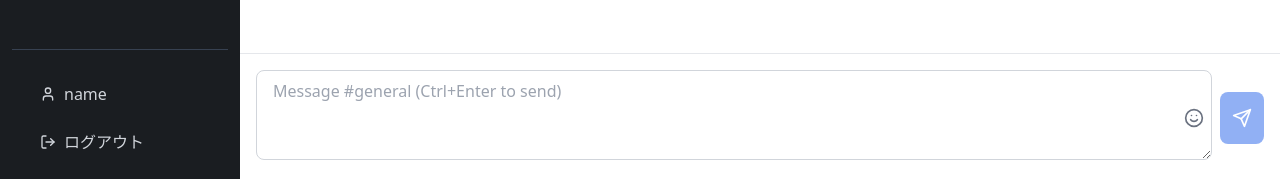
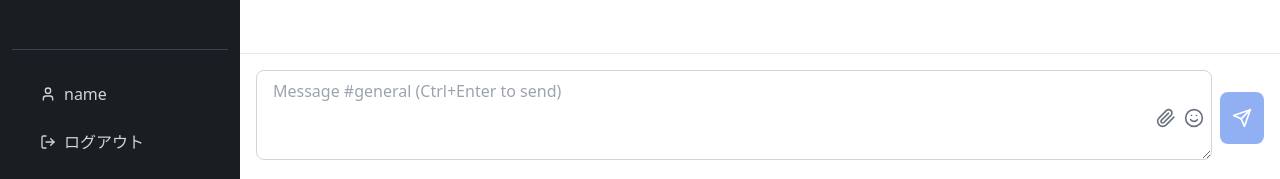
Before and after one commit to kamekamek/slack_clone_vite, a React (Vite) app: page / in a window 1280 px wide. Both pictures are taken after typing "name@example.com", "Sample123" into the empty fields and a click on the button "ログイン". Shown: the part 618-797 px from the top of the page. Built offline with nearby package versions, Linux system fonts and the light colour scheme.

Commit message:
feat: メッセージ入力エリアにファイルアップロード機能を追加 - ファイルアップロードボタンの追加 - ファイル選択機能の実装 - 複数ファイルのアップロードに対応

```diff
--- a/src/components/MessageInput.tsx
+++ b/src/components/MessageInput.tsx
@@ -1,17 +1,21 @@
 import React, { useState, useRef, useEffect } from 'react';
-import { Send, Smile } from 'lucide-react';
+import { Send, Smile, Paperclip } from 'lucide-react';
 import { EmojiPicker } from './EmojiPicker';
+import { FileUploadComponent } from './FileUpload/FileUploadComponent';
 
 interface MessageInputProps {
   onSendMessage: (text: string) => void;
+  onFileUpload: (files: File[]) => void;
   currentChannel: string;
 }
 
-export function MessageInput({ onSendMessage, currentChannel }: MessageInputProps) {
+export function MessageInput({ onSendMessage, onFileUpload, currentChannel }: MessageInputProps) {
   const [message, setMessage] = useState('');
   const [showEmojiPicker, setShowEmojiPicker] = useState(false);
+  const [showFileUpload, setShowFileUpload] = useState(false);
   const inputRef = useRef<HTMLTextAreaElement>(null);
   const emojiButtonRef = useRef<HTMLButtonElement>(null);
+  const fileInputRef = useRef<HTMLInputElement>(null);
 
   useEffect(() => {
     const handleKeyDown = (e: KeyboardEvent) => {
@@ -47,6 +51,16 @@ export function MessageInput({ onSendMessage, currentChannel }: MessageInputProp
     inputRef.current?.focus();
   };
 
+  const handleFileSelect = (e: React.ChangeEvent<HTMLInputElement>) => {
+    const files = Array.from(e.target.files || []);
+    if (files.length > 0) {
+      onFileUpload(files);
+      if (fileInputRef.current) {
+        fileInputRef.current.value = '';
+      }
+    }
+  };
+
   return (
     <form onSubmit={handleSubmit} className="p-4 border-t border-gray-200">
       <div className="flex items-center space-x-2">
@@ -56,19 +70,39 @@ export function MessageInput({ onSendMessage, currentChannel }: MessageInputProp
             value={message}
             onChange={(e) => setMessage(e.target.value)}
             placeholder={`Message #${currentChannel} (Ctrl+Enter to send)`}
-            className="w-full rounded-lg border border-gray-300 px-4 py-2 focus:outline-none focus:ring-2 focus:ring-blue-500 focus:border-transparent pr-10"
+            className="w-full rounded-lg border border-gray-300 px-4 py-2 focus:outline-none focus:ring-2 focus:ring-blue-500 focus:border-transparent pr-24"
             rows={3}
           />
 
+          <div className="absolute right-2 top-1/2 -translate-y-1/2 flex items-center space-x-2">
+            <button
+              type="button"
+              onClick={() => fileInputRef.current?.click()}
+              className="text-gray-500 hover:text-gray-700 transition-colors"
+              title="添付ファイル"
+            >
+              <Paperclip className="w-5 h-5" />
+            </button>
             <button
               ref={emojiButtonRef}
               type="button"
               onClick={() => setShowEmojiPicker(!showEmojiPicker)}
-            className="absolute right-2 top-1/2 -translate-y-1/2 text-gray-500 hover:text-gray-700 transition-colors"
+              className="text-gray-500 hover:text-gray-700 transition-colors"
               title="Add emoji (Ctrl+E)"
             >
               <Smile className="w-5 h-5" />
             </button>
+          </div>
+
+          <input
+            ref={fileInputRef}
+            type="file"
+            multiple
+            onChange={handleFileSelect}
+            accept="image/*,video/*,application/pdf"
+            className="hidden"
+          />
+
           {showEmojiPicker && (
             <EmojiPicker
               onEmojiSelect={handleEmojiSelect}
@@ -87,6 +121,16 @@ export function MessageInput({ onSendMessage, currentChannel }: MessageInputProp
           <Send className="w-5 h-5" />
         </button>
       </div>
+
+      {showFileUpload && (
+        <div className="mt-4">
+          <FileUploadComponent
+            onFileUpload={onFileUpload}
+            maxSize={10 * 1024 * 1024} // 10MB
+            acceptedTypes={['image/*', 'video/*', 'application/pdf']}
+          />
+        </div>
+      )}
     </form>
   );
 }
```
Lines whose indentation alone changed are shown as unchanged.
